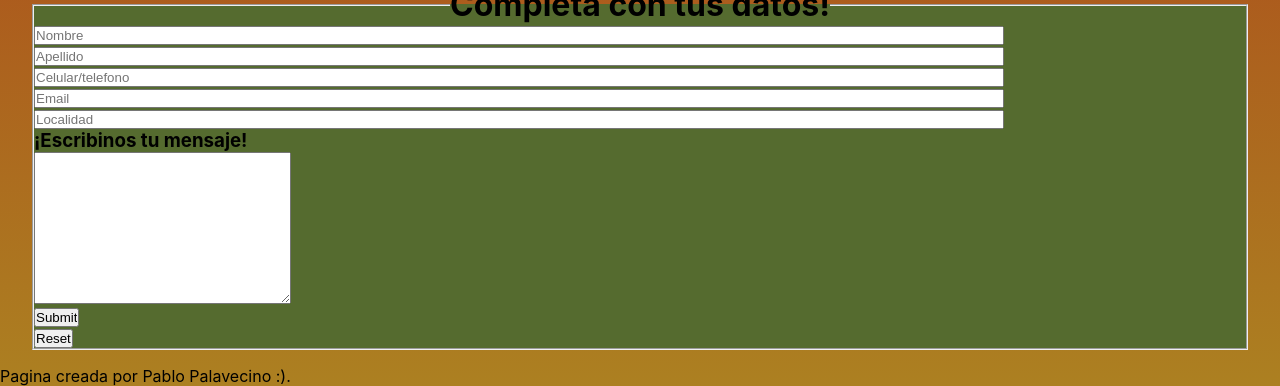
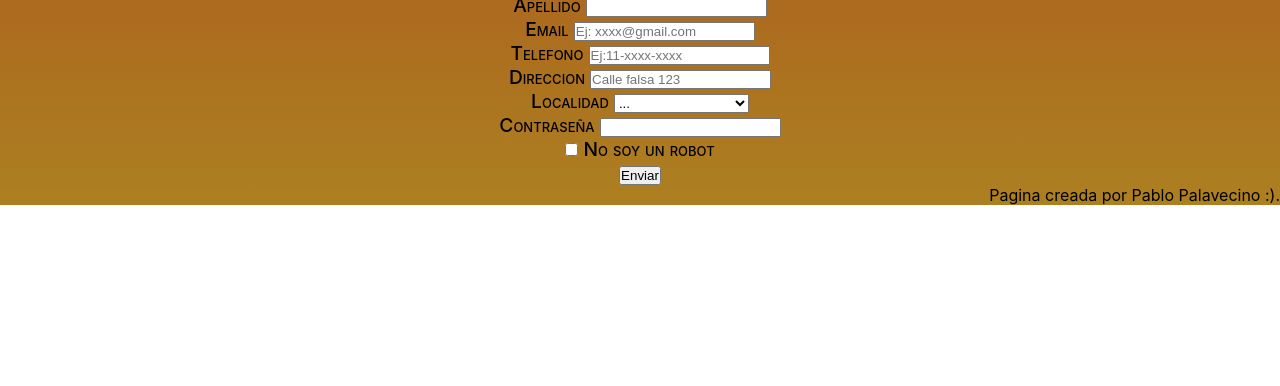
Before and after one commit to pablopala95/Primer-repositorio-POSTA, a plain HTML site: page pages/registro.html in a window 1280 px wide. Shown: the part 776-1162 px from the top of the page. After the commit the page ends 981 px from the top, so only its background shows below. Drawn offline with Linux system fonts and the light colour scheme.

Commit message:
commit form

```diff
--- a/css/style.css
+++ b/css/style.css
@@ -60,7 +60,7 @@
 }
 
 form .d-flex {
-    text-align: centers;
+    text-align: center;
     width: 100%;
     margin: 0;
     border: 1px solid rgba(255, 255, 255, 0.4);
@@ -122,9 +122,6 @@ h1 {
     font-size: xx-large;
 }
 
-section {
-    padding: 1rem 2rem;
-}
 
 .grid-layout {
     display: grid;
@@ -308,7 +305,7 @@ section {
 
     /* FOOTER */
 
-    .footercontact {
+    .contactfooter {
         display: block;
         text-align: right;
         flex-direction: column;
@@ -318,25 +315,11 @@ section {
 
     /* CSS REGISTRO */
 
-    .form {
-        background-color: darkolivegreen;
-    }
-
-    .legend {
+    .row {
         text-align: center;
-        font-size: xx-large;
-        font-weight: bold;
-    }
-
-    .input {
-        padding-left: 0%;
-        text-align: left;
-        width: 80%;
-        height: 10%;
-    }
-
-    .button {
-        display: block;
+        font-variant: small-caps;
+        font-size: larger;
+        font-weight: 500;
     }
 
     /* NOSOTROS */
--- a/pages/registro.html
+++ b/pages/registro.html
@@ -44,43 +44,64 @@
             <h1 class="maintittle">¡Contactanos!</h1>
         </div>
 
+        <form class="row">
+            <div class="col-md-6">
+                <label for="inputEmail4" class="form-label">Nombre</label>
+                <input type="email" class="form-control" id="inputEmail4">
+            </div>
+            <div class="col-md-6">
+                <label for="inputPassword4" class="form-label">Apellido</label>
+                <input type="password" class="form-control" id="inputPassword4">
+            </div>
+            <div class="col-12">
+                <label for="inputAddress" class="form-label">Email</label>
+                <input type="text" class="form-control" id="inputAddress" placeholder="Ej: xxxx@gmail.com">
+            </div>
+            <div class="col-12">
+                <label for="inputAddress2" class="form-label">Telefono</label>
+                <input type="text" class="form-control" id="inputAddress2" placeholder="Ej:11-xxxx-xxxx">
+            </div>
+            <div class="col-md-6">
+                <label for="inputCity" class="form-label">Direccion</label>
+                <input type="text" class="form-control" id="inputCity" placeholder="Calle falsa 123">
+            </div>
+            <div class="col-md-4">
+                <label for="inputState" class="form-label">Localidad</label>
+                <select id="inputState" class="form-select">
+                    <option selected>...</option>
+                    <option>Capital Federal</option>
+                    <option>Gran Buenos Aires</option>
+                    <option>Santa Fe</option>
+                    <option>Cordoba</option>
+                    <option>Tucuman</option>
+                    <option>Misiones</option>
+                    <option>La Pampa</option>
+                </select>
 
-
-
-    <section class="section">
-
-            <fieldset class="form">
-                <legend class="legend">Completa con tus datos!</legend>
-
-                <label for="Nombre"></label>
-                <input class="input" id="Nombre" type="text" placeholder="Nombre">
-
-                <label for="Apellido"></label>
-                <input class="input" type="text" placeholder="Apellido">
-
-                <label for="Celular/telefono"></label>
-                <input class="input" type="text" placeholder="Celular/telefono">
-
-                <label for="Email"></label>
-                <input class="input" type="text" placeholder="Email">
-
-                <label for="Localidad"></label>
-                <input class="input" type="text" placeholder="Localidad">
-
-                <h3>¡Escribinos tu mensaje!</h3>
-                <textarea class="texto" name="" id="¡Escribinos tu mensaje!" cols="30" rows="10"></textarea>
-                <input class="button" type="submit">
-                <input  type="reset">
-            </fieldset>
-
+            </div>
+            <div class="col-md-2">
+                <label for="inputZip" class="form-label">Contraseña</label>
+                <input type="text" class="form-control" id="inputZip">
+            </div>
+            <div class="col-12">
+                <div class="form-check">
+                    <input class="form-check-input" type="checkbox" id="gridCheck">
+                    <label class="form-check-label" for="gridCheck">
+                        No soy un robot
+                    </label>
+                </div>
+            </div>
+            <div class="col-12">
+                <button type="submit" class="btn btn-primary">Enviar</button>
+            </div>
         </form>
-    </section>
-
     </main>
 
     <a class="chatimage" href="https://api.whatsapp.com/message/B3SBM3IRM5IBH1?autoload=1&app_absent=0" target="_blank">
-        <svg href="https://api.whatsapp.com/message/B3SBM3IRM5IBH1?autoload=1&app_absent=0" xmlns="http://www.w3.org/2000/svg" viewBox="0 0 448 512">
-            <path d="M380.9 97.1C339 55.1 283.2 32 223.9 32c-122.4 0-222 99.6-222 222 0 39.1 10.2 77.3 29.6 111L0 480l117.7-30.9c32.4 17.7 68.9 27 106.1 27h.1c122.3 0 224.1-99.6 224.1-222 0-59.3-25.2-115-67.1-157zm-157 341.6c-33.2 0-65.7-8.9-94-25.7l-6.7-4-69.8 18.3L72 359.2l-4.4-7c-18.5-29.4-28.2-63.3-28.2-98.2 0-101.7 82.8-184.5 184.6-184.5 49.3 0 95.6 19.2 130.4 54.1 34.8 34.9 56.2 81.2 56.1 130.5 0 101.8-84.9 184.6-186.6 184.6zm101.2-138.2c-5.5-2.8-32.8-16.2-37.9-18-5.1-1.9-8.8-2.8-12.5 2.8-3.7 5.6-14.3 18-17.6 21.8-3.2 3.7-6.5 4.2-12 1.4-32.6-16.3-54-29.1-75.5-66-5.7-9.8 5.7-9.1 16.3-30.3 1.8-3.7.9-6.9-.5-9.7-1.4-2.8-12.5-30.1-17.1-41.2-4.5-10.8-9.1-9.3-12.5-9.5-3.2-.2-6.9-.2-10.6-.2-3.7 0-9.7 1.4-14.8 6.9-5.1 5.6-19.4 19-19.4 46.3 0 27.3 19.9 53.7 22.6 57.4 2.8 3.7 39.1 59.7 94.8 83.8 35.2 15.2 49 16.5 66.6 13.9 10.7-1.6 32.8-13.4 37.4-26.4 4.6-13 4.6-24.1 3.2-26.4-1.3-2.5-5-3.9-10.5-6.6z"/>
+        <svg href="https://api.whatsapp.com/message/B3SBM3IRM5IBH1?autoload=1&app_absent=0"
+            xmlns="http://www.w3.org/2000/svg" viewBox="0 0 448 512">
+            <path
+                d="M380.9 97.1C339 55.1 283.2 32 223.9 32c-122.4 0-222 99.6-222 222 0 39.1 10.2 77.3 29.6 111L0 480l117.7-30.9c32.4 17.7 68.9 27 106.1 27h.1c122.3 0 224.1-99.6 224.1-222 0-59.3-25.2-115-67.1-157zm-157 341.6c-33.2 0-65.7-8.9-94-25.7l-6.7-4-69.8 18.3L72 359.2l-4.4-7c-18.5-29.4-28.2-63.3-28.2-98.2 0-101.7 82.8-184.5 184.6-184.5 49.3 0 95.6 19.2 130.4 54.1 34.8 34.9 56.2 81.2 56.1 130.5 0 101.8-84.9 184.6-186.6 184.6zm101.2-138.2c-5.5-2.8-32.8-16.2-37.9-18-5.1-1.9-8.8-2.8-12.5 2.8-3.7 5.6-14.3 18-17.6 21.8-3.2 3.7-6.5 4.2-12 1.4-32.6-16.3-54-29.1-75.5-66-5.7-9.8 5.7-9.1 16.3-30.3 1.8-3.7.9-6.9-.5-9.7-1.4-2.8-12.5-30.1-17.1-41.2-4.5-10.8-9.1-9.3-12.5-9.5-3.2-.2-6.9-.2-10.6-.2-3.7 0-9.7 1.4-14.8 6.9-5.1 5.6-19.4 19-19.4 46.3 0 27.3 19.9 53.7 22.6 57.4 2.8 3.7 39.1 59.7 94.8 83.8 35.2 15.2 49 16.5 66.6 13.9 10.7-1.6 32.8-13.4 37.4-26.4 4.6-13 4.6-24.1 3.2-26.4-1.3-2.5-5-3.9-10.5-6.6z" />
         </svg>
     </a>
 
```
